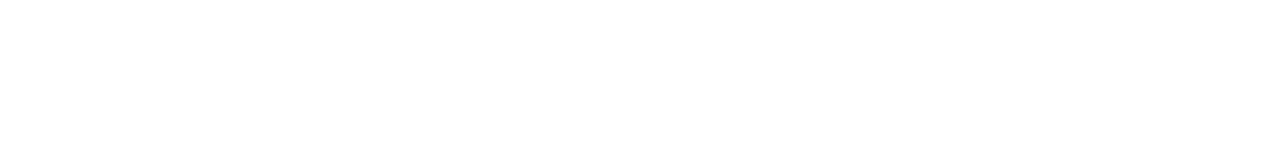
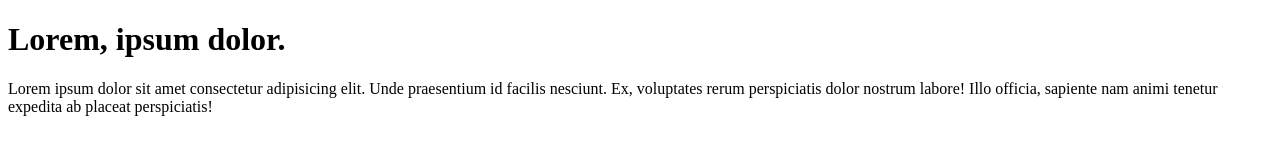
Before and after one commit to zart227/landing, a plain HTML site: page index.html in a window 1280 px wide. Drawn offline with Linux system fonts and the light colour scheme.

Commit message:
add git message and text

```diff
--- a/index.html
+++ b/index.html
@@ -8,7 +8,10 @@
 </head>
 
 <body>
-
+    <h1>Lorem, ipsum dolor.</h1>
+    <p>Lorem ipsum dolor sit amet consectetur adipisicing elit. Unde praesentium id facilis nesciunt. Ex, voluptates
+        rerum perspiciatis dolor nostrum labore! Illo officia, sapiente nam animi tenetur expedita ab placeat
+        perspiciatis!</p>
 </body>
 
 </html>
```
